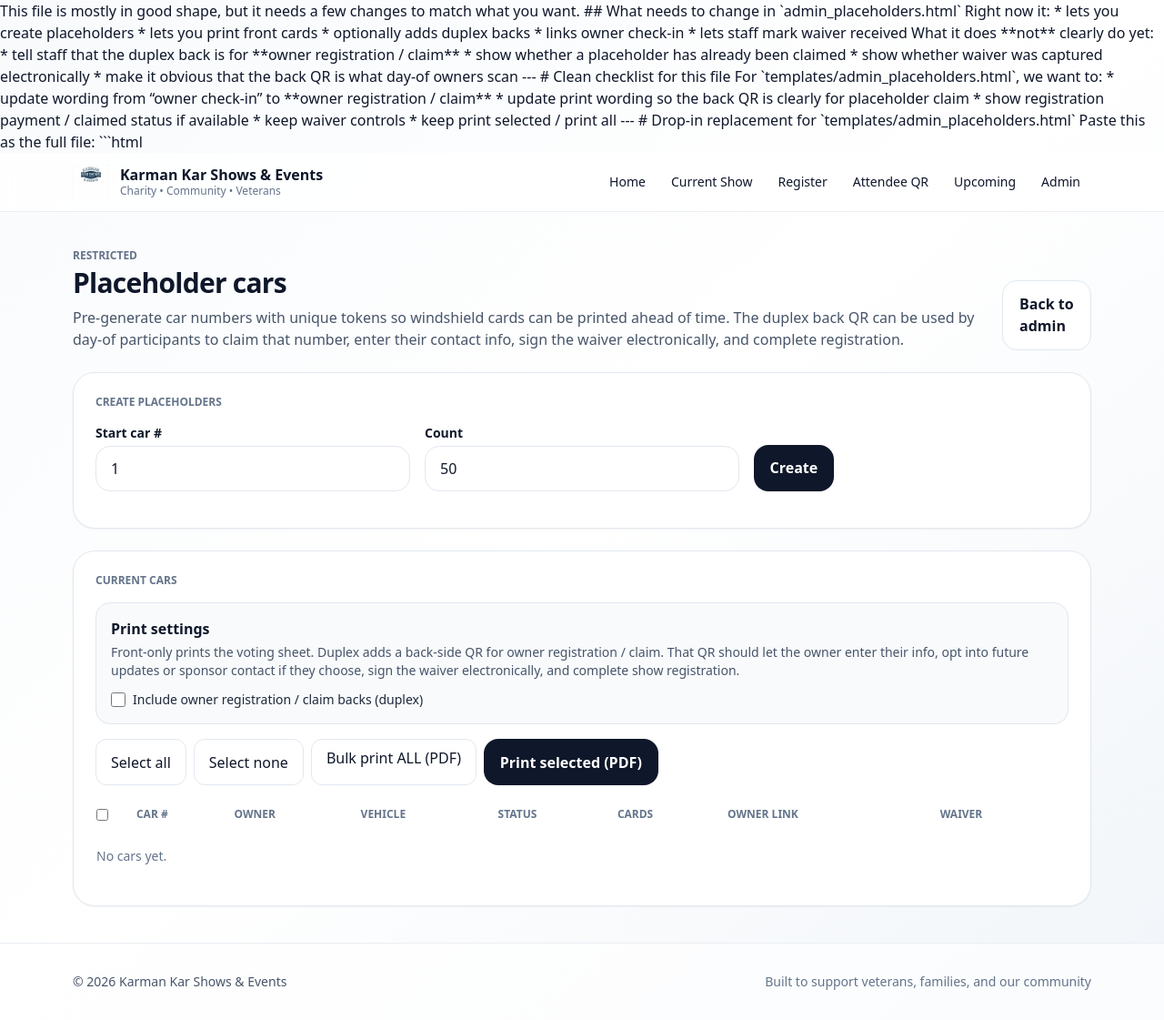
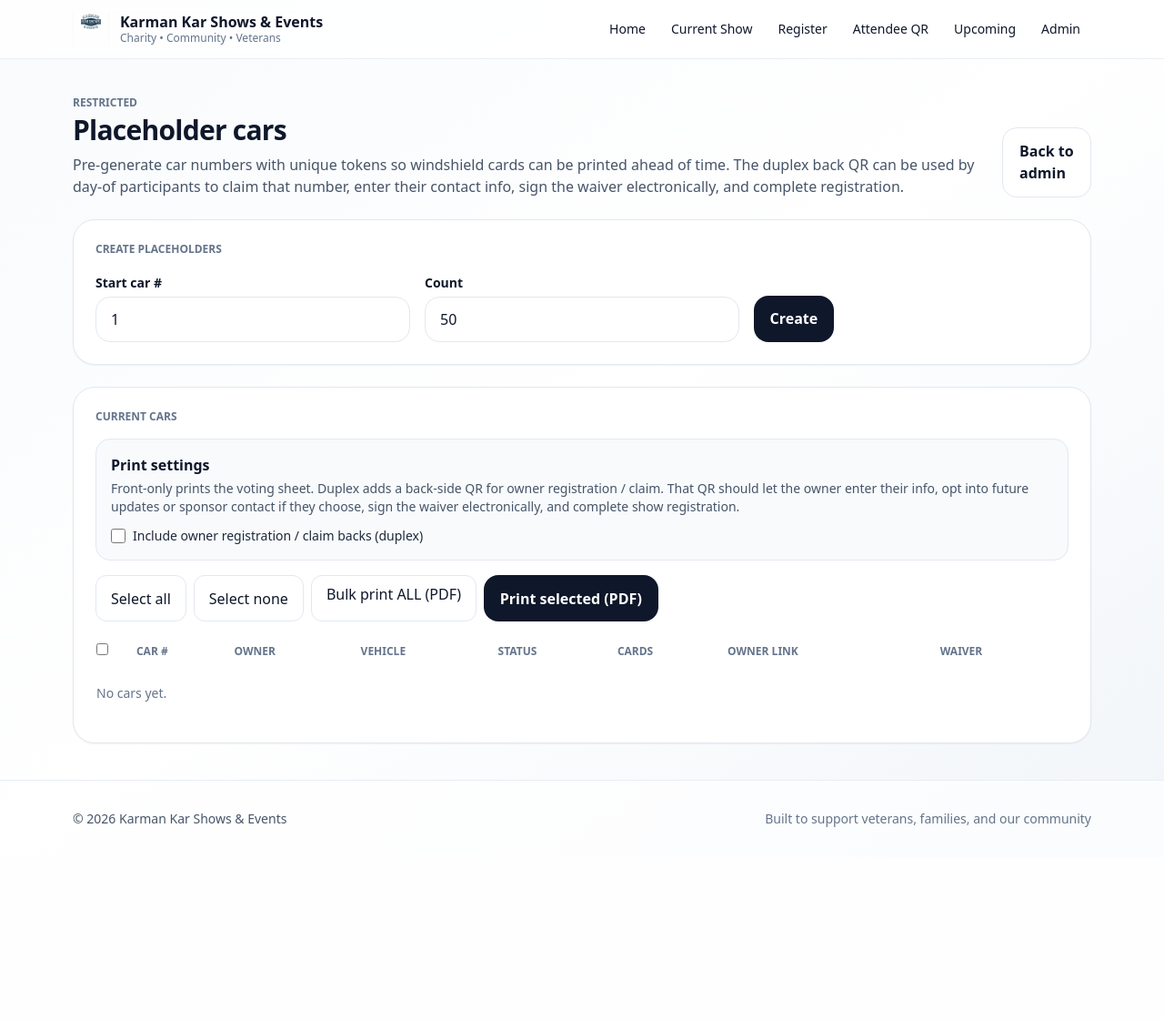
Before and after one commit to timkarman-bot/Karman_Kar_Show_Saving22_2026, a Flask app: page /admin/placeholders in a window 1280 px wide. Shown: the whole page at 91% size. After the commit the page ends 909 px from the top, so only its background shows below. Run offline with Flask 3, Linux system fonts and the light colour scheme; the visitor is signed in with stand-in values (Sample User, id 1); data comes from the database, SQL or seed files in the repository; data that the repository does not hold is empty; parts of the project's set-up code (start-up, migrations or seed data) failed here and were passed over; some libraries are stand-ins or nearby versions.

Commit message:
Update the admin_placeholder to remove production notes

````diff
--- a/templates/admin_placeholders.html
+++ b/templates/admin_placeholders.html
@@ -1,41 +1,3 @@
-This file is mostly in good shape, but it needs a few changes to match what you want.
-
-## What needs to change in `admin_placeholders.html`
-
-Right now it:
-
-* lets you create placeholders
-* lets you print front cards
-* optionally adds duplex backs
-* links owner check-in
-* lets staff mark waiver received
-
-What it does **not** clearly do yet:
-
-* tell staff that the duplex back is for **owner registration / claim**
-* show whether a placeholder has already been claimed
-* show whether waiver was captured electronically
-* make it obvious that the back QR is what day-of owners scan
-
----
-
-# Clean checklist for this file
-
-For `templates/admin_placeholders.html`, we want to:
-
-* update wording from “owner check-in” to **owner registration / claim**
-* update print wording so the back QR is clearly for placeholder claim
-* show registration payment / claimed status if available
-* keep waiver controls
-* keep print selected / print all
-
----
-
-# Drop-in replacement for `templates/admin_placeholders.html`
-
-Paste this as the full file:
-
-```html
 {% extends "base.html" %}
 {% set title = "Placeholder Cars • Admin" %}
 
````
